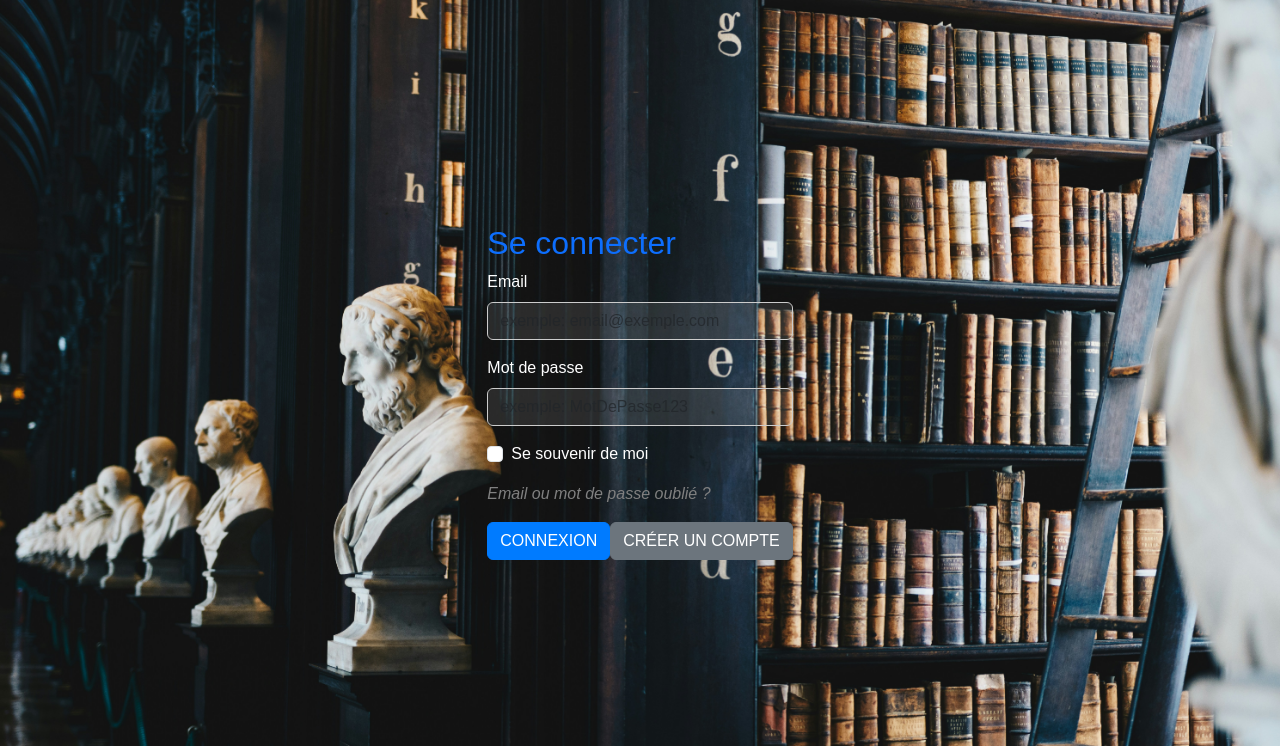
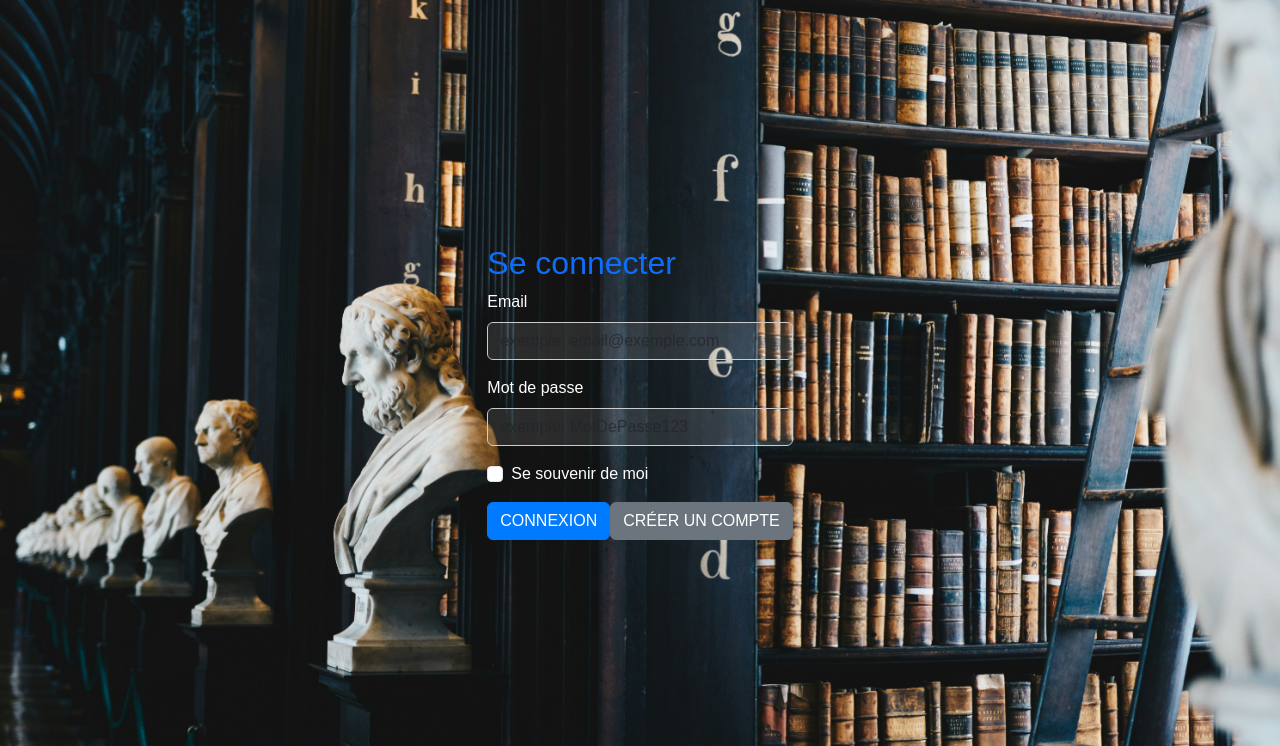
Before and after one commit to pierrelouishance/webtech, a FastAPI app: template templates/login.html in a window 1280 px wide. Shown: the top 746 px of the page. Run offline with FastAPI, Linux system fonts and the light colour scheme; the template is opened without the code that fills it, so the values that code supplies are empty; parts of the project's set-up code (start-up, migrations or seed data) failed here and were passed over.

Commit message:
suppression mdp oublié

```diff
--- a/templates/login.html
+++ b/templates/login.html
@@ -32,9 +32,7 @@
                 <label class="form-check-label" for="rememberMe">Se souvenir de moi</label>
             </div>
 
-            <div class="mb-3">
-                <a class="forgot-password" href="/users/forgot">Email ou mot de passe oublié ?</a>
-            </div>
+
 
             <div class="mb-3 d-flex justify-content-between">
                 <button type="submit" class="btn btn-primary">CONNEXION</button>
```
